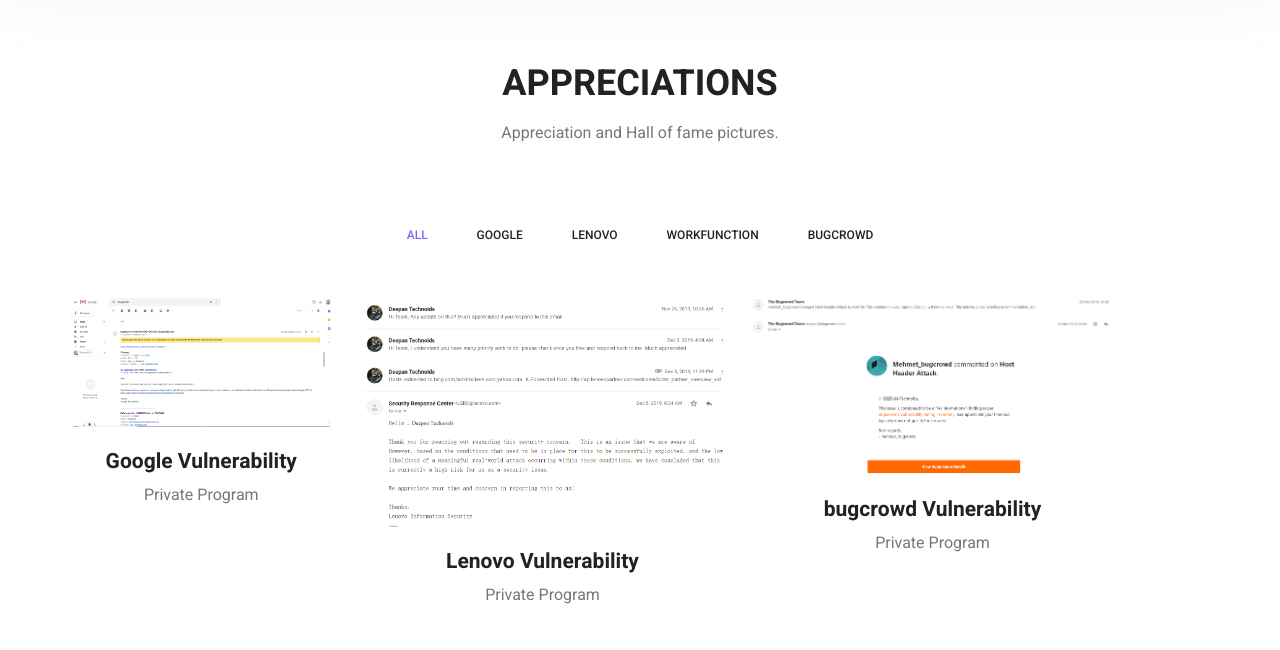
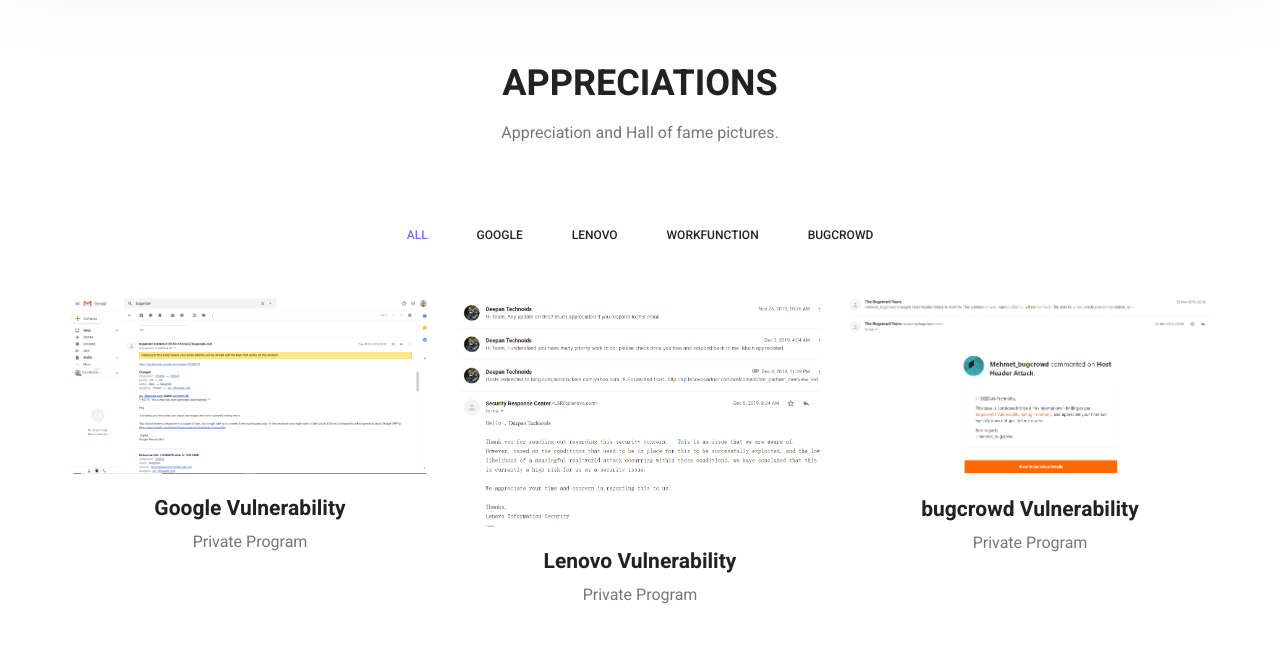
Before and after one commit to TWILIGHTCLOUDCODERZ/DEEPANTECHNOIDS.GITHUB.IO, a plain HTML site: page portfolio.html in a window 1280 px wide. Shown: the part 538-1188 px from the top of the page. Drawn offline with Linux system fonts and the light colour scheme; grey boxes are pictures that could not be loaded.

Commit message:
Update portfolio.html

```diff
--- a/portfolio.html
+++ b/portfolio.html
@@ -95,7 +95,7 @@
         	<div class="container">
         		<div class="gallery_f_inner row imageGallery1">
 
-        			<div class="col-lg-3 col-md-3 col-sm-5 brand design print">
+        			<div class="col-lg-4 col-md-4 col-sm-6 brand design print">
         				<div class="h_gallery_item">
         					<div class="g_img_item">
         						<img class="img-fluid" src="img/gallery/google.PNG" alt="">
```
